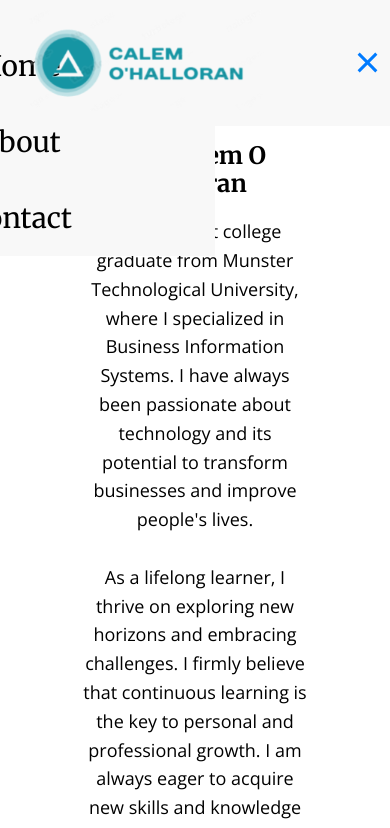
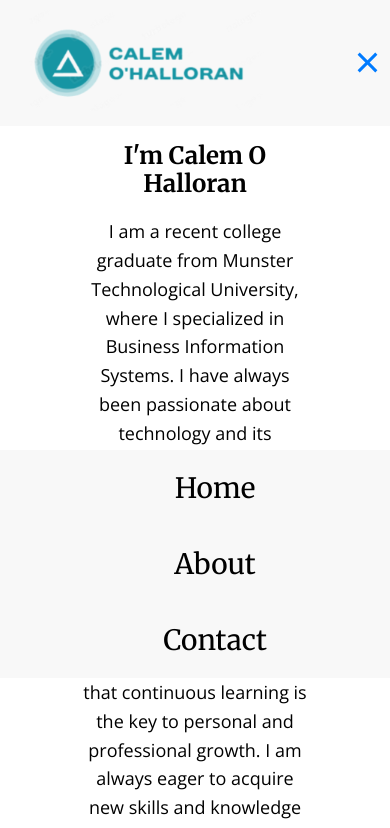
Before and after one commit to calemoh1999/Portfolio, a website: page CalemOHalloran/Index.html in a window 390 px wide. Both pictures are taken after a click on the element 367 px from the left and 62 px from the top of the page. Shown: the top 828 px of the page. Drawn offline with nearby package versions, Linux system fonts and the light colour scheme.

Commit message:
Update Styles.css

```diff
--- a/CalemOHalloran/Styles.css
+++ b/CalemOHalloran/Styles.css
@@ -135,10 +135,11 @@ p {
       transform: translateY(-8px) rotate(-45deg);
   }
 
-  .nav-menu {
+   .nav-menu {
     position: fixed;
-    left: 0;
+    left: 50%; /* Center horizontally */
     top: -100%; /* Start off-screen */
+    transform: translate(-50%, 0); /* Center horizontally */
     gap: 0;
     flex-direction: column;
     background-color: #f8f8f8;
@@ -148,7 +149,7 @@ p {
   }
 
   .nav-menu.active {
-    top: 0; /* Slide the menu down into view */
+    top: 50%; /* Center vertically */
   }
 
  .nav-item{
```
